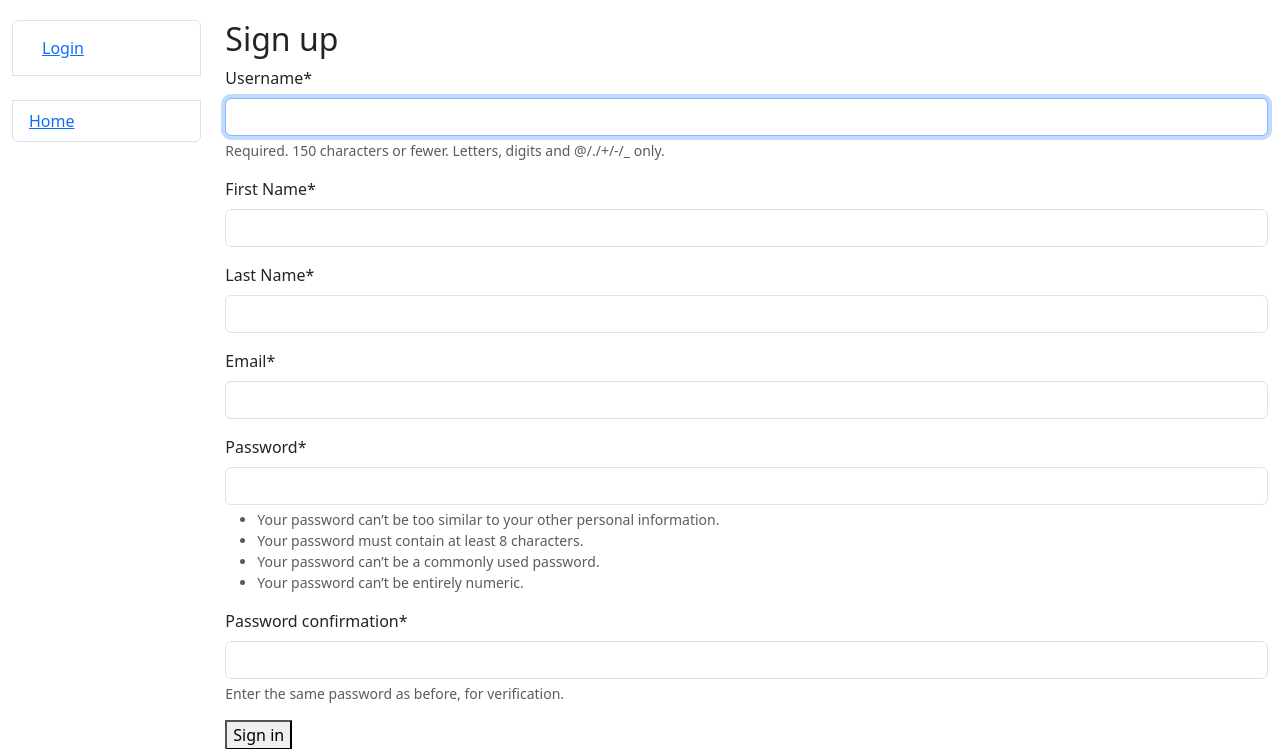
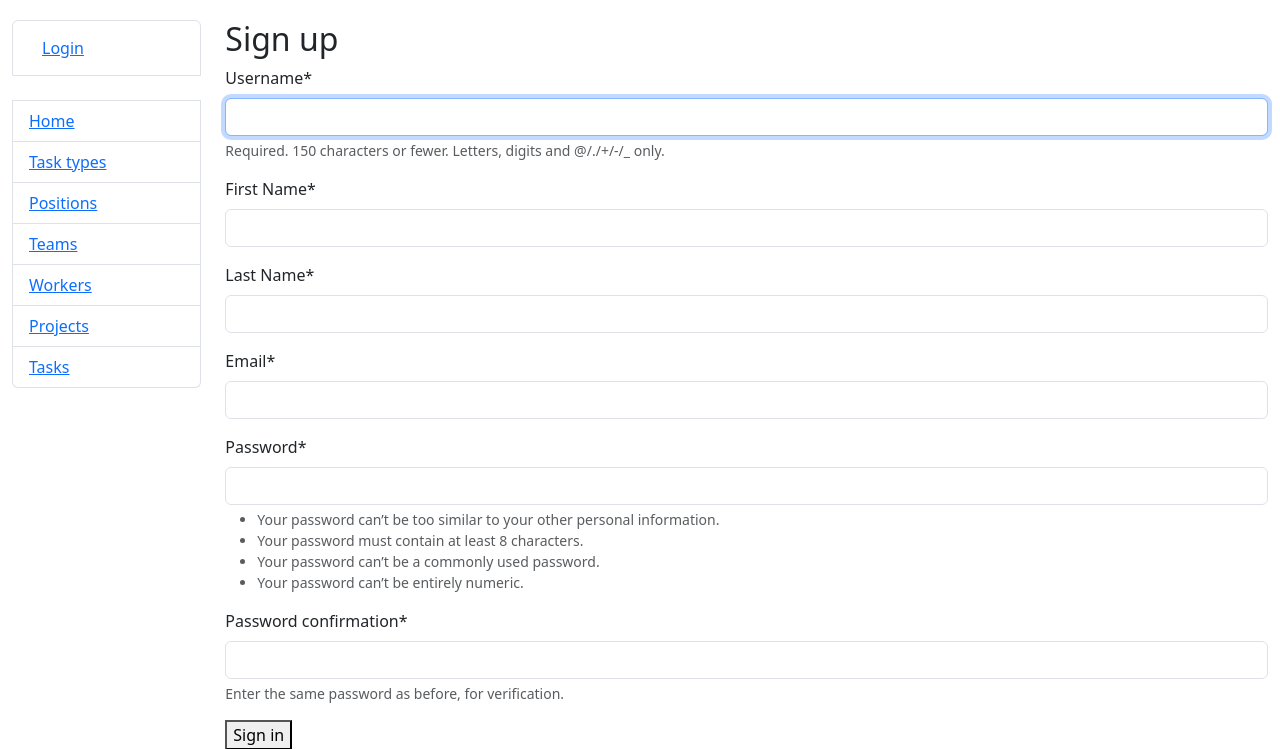
Before and after one commit to olek007/it_company_task_manager, a Django app: page /accounts/signup in a window 1280 px wide. Shown: the top 749 px of the page. Run offline with Django 5.2, Linux system fonts and the light colour scheme; some libraries are stand-ins or nearby versions.

Commit message:
Add navigations to list views in sidebar

```diff
--- a/templates/includes/sidebar.html
+++ b/templates/includes/sidebar.html
@@ -19,4 +19,10 @@
   <br>
 
   <li class="list-group-item"><a href="{% url 'task_manager:index' %}">Home</a></li>
+  <li class="list-group-item"><a href="{% url 'task_manager:task_type_list' %}">Task types</a></li>
+  <li class="list-group-item"><a href="{% url 'task_manager:position_list' %}">Positions</a></li>
+  <li class="list-group-item"><a href="{% url 'task_manager:team_list' %}">Teams</a></li>
+  <li class="list-group-item"><a href="{% url 'task_manager:worker_list' %}">Workers</a></li>
+  <li class="list-group-item"><a href="{% url 'task_manager:project_list' %}">Projects</a></li>
+  <li class="list-group-item"><a href="{% url 'task_manager:task_list' %}">Tasks</a></li>
 </ul>
```
